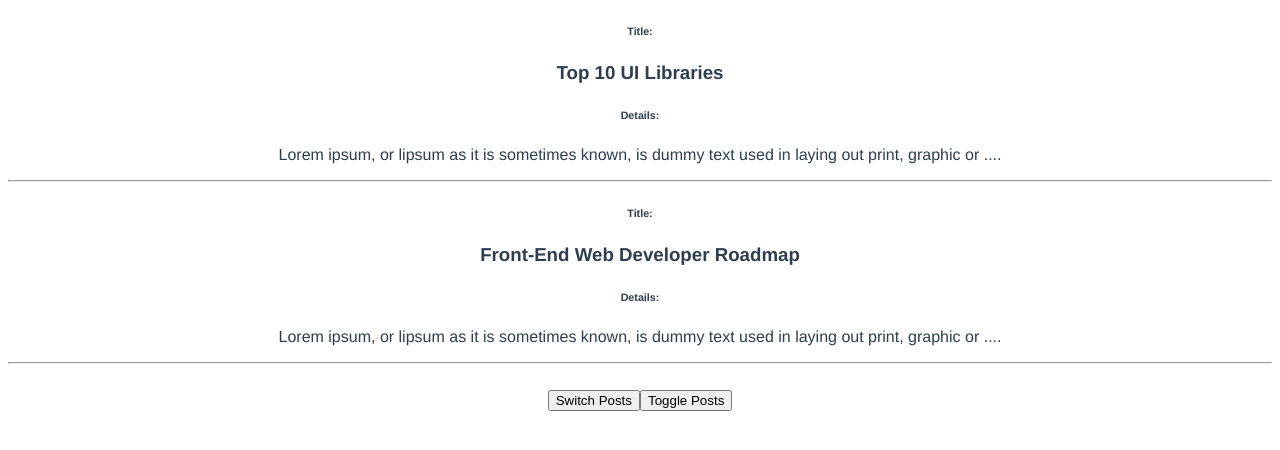
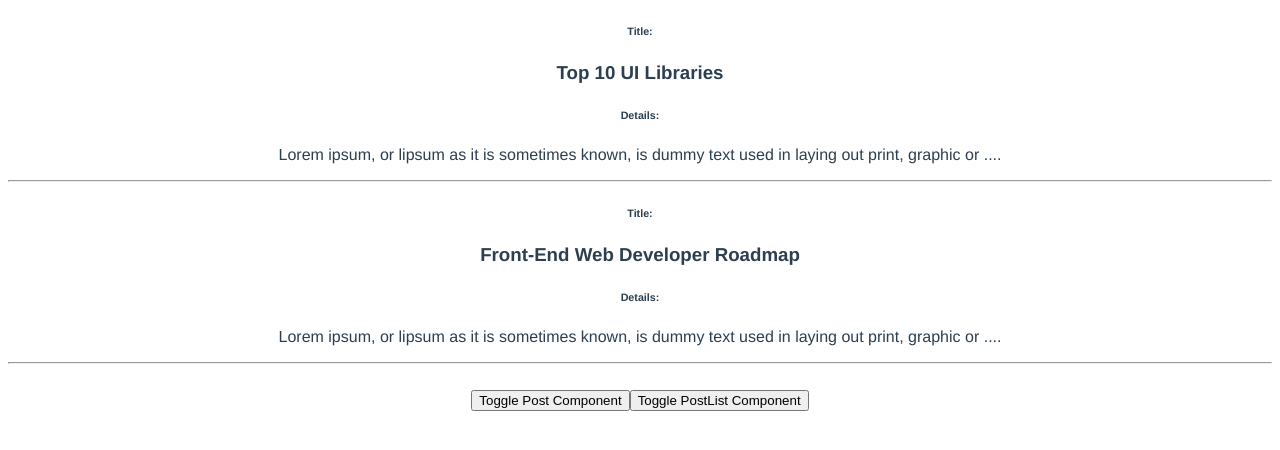
Before and after one commit to izuku152/Vue_CompositionAPI, a Vue app: page / in a window 1280 px wide. Shown: the top 450 px of the page. Built offline with nearby package versions, Linux system fonts and the light colour scheme.

Commit message:
Lifecycle Hooks Completed

```diff
--- a/src/components/Post.vue
+++ b/src/components/Post.vue
@@ -7,14 +7,18 @@
 </template>
 
 <script>
-import { computed } from "vue";
+import { computed, onUnmounted } from "vue";
 export default {
   props: ["post"],
   setup(props) {
-    //   You can do the substring thing w/o computed
+    // You can do the substring thing w/o computed
     // Its a good practice to use them inside computed
     let snippet = computed(() => {
       return props.post.body.substring(0, 100) + "....";
+    });
+    // When this component gets unmounted this function will run
+    onUnmounted(() => {
+      console.log("Post Component Unmounted");
     });
 
     return { snippet };
--- a/src/components/PostList.vue
+++ b/src/components/PostList.vue
@@ -1,10 +1,9 @@
 <template>
   <div v-for="post in posts" :key="post">
-    <Post :post="post" />
+    <Post :post="post" v-if="showPost" />
   </div>
   <br />
-  <button @click="handleClick">Switch Posts</button>
-  <button @click="showPosts = !showPosts">Toggle Posts</button>
+  <button @click="showPost = !showPost">Toggle Post Component</button>
 </template>
 
 <script>
@@ -26,13 +25,13 @@ export default {
       console.log("Component Mounted");
     });
     onUnmounted(() => {
-      console.log("Component Unmounted");
+      console.log("PostList Component Unmounted");
     });
     onBeforeMount(() => {
       console.log("Before Mounted");
     });
-
-    return { handleClick };
+    const showPost = ref(true);
+    return { handleClick, showPost };
   },
 };
 </script>
--- a/src/views/Home.vue
+++ b/src/views/Home.vue
@@ -1,6 +1,7 @@
 <template>
   <div class="home">
-    <PostList :posts="posts" />
+    <PostList :posts="posts" v-if="showPosts" />
+    <button @click="showPosts = !showPosts">Toggle PostList Component </button>
   </div>
 </template>
 
@@ -23,8 +24,9 @@ export default {
           "Lorem ipsum, or lipsum as it is sometimes known, is dummy text used in laying out print, graphic or web designs. The passage is attributed to an unknown typesetter in the 15th century who is thought to have scrambled parts of Cicero's De Finibus Bonorum et Malorum for use in a type specimen book.",
       },
     ]);
+    const showPosts = ref(true);
 
-    return { posts };
+    return { posts, showPosts };
   },
 };
 </script>
```
